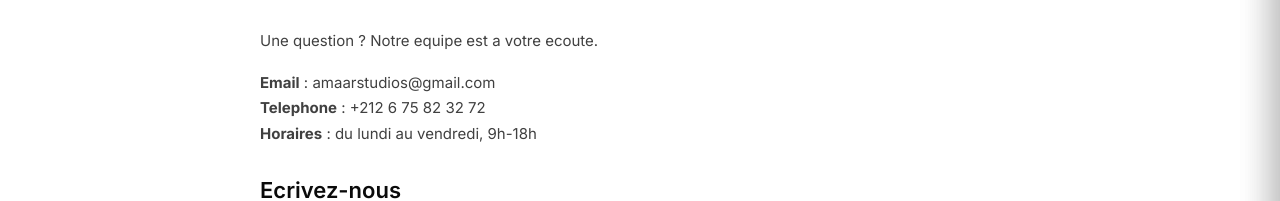
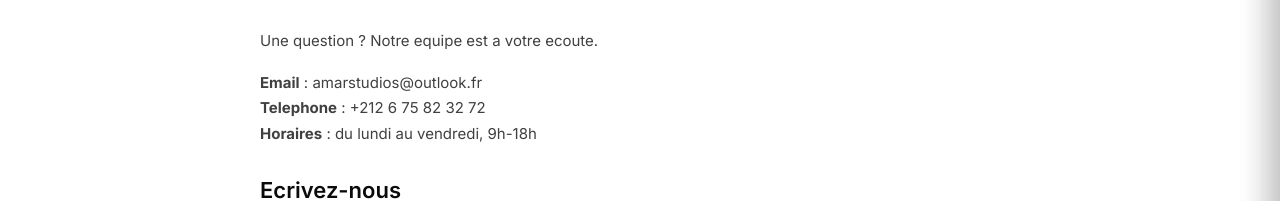
Before and after one commit to AmarStuios/amar-studios, a React (Vite) app in the folder frontend/: page /contact in a window 1280 px wide. Shown: the part 211-412 px from the top of the page. Built offline with nearby package versions, Linux system fonts and the light colour scheme; no server answers.

Commit message:
Update Contact.jsx

```diff
--- a/frontend/src/pages/info/Contact.jsx
+++ b/frontend/src/pages/info/Contact.jsx
@@ -15,7 +15,7 @@ export default function Contact() {
       <h1>{t('info.contact.title')}</h1>
       <p>{t('info.contact.intro')}</p>
       <p>
-        <strong>{t('info.contact.email')}</strong> : amaarstudios@gmail.com<br />
+        <strong>{t('info.contact.email')}</strong> : amarstudios@outlook.fr<br />
         <strong>{t('info.contact.phone')}</strong> : +212 6 75 82 32 72<br />
         <strong>{t('info.contact.hours')}</strong> : {t('info.contact.hours.txt')}
       </p>
```
